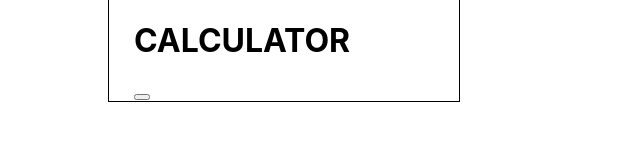
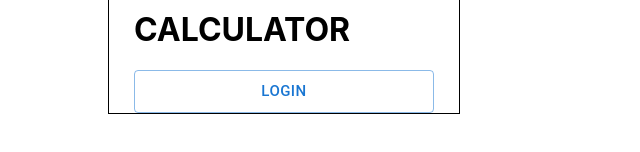
Before and after one commit to iamneo-production/081b243c-a474-4bf5-b22a-5959cec76b1e, a React (Create React App) app in the folder routez-bmi-calculator/: page / in a window 1280 px wide. Shown: the part 526-678 px from the top of the page, without its empty margins (356-996 px from the left). Built offline with nearby package versions, Linux system fonts and the light colour scheme.

Commit message:
bug fixed

```diff
--- a/routez-bmi-calculator/src/components/button/button.tsx
+++ b/routez-bmi-calculator/src/components/button/button.tsx
@@ -3,14 +3,14 @@ import React from 'react'
 import 'button.css'
 
 
-export const button = (props:any) => {
+export const Custom_button = (props:any) => {
   return (
     <Button size={props.size} variant={props.variant} className={props.variant}>{props.name}</Button>
   )
 }
 
 // Setting default value for props
-button.defaultProps = {
+Custom_button.defaultProps = {
   size: 'medium',
   variant: "contained",
   name: 'Button'
--- a/routez-bmi-calculator/src/pages/landing/landing.tsx
+++ b/routez-bmi-calculator/src/pages/landing/landing.tsx
@@ -1,6 +1,6 @@
 import React from 'react'
 import 'landing.css'
-import {button} from '../../components/button/button'
+import {Custom_button} from '../../components/button/button'
 
 export const Landing = () => {
   return (
@@ -13,7 +13,7 @@ export const Landing = () => {
         <h1 className='heading'>CALCULATOR</h1>
       </div>
       <div>
-        <button variant='outlined' name='LOGIN' size='large' />
+        <Custom_button variant='outlined' name='LOGIN' size='large' />
       </div>
     </div>
   )
```
